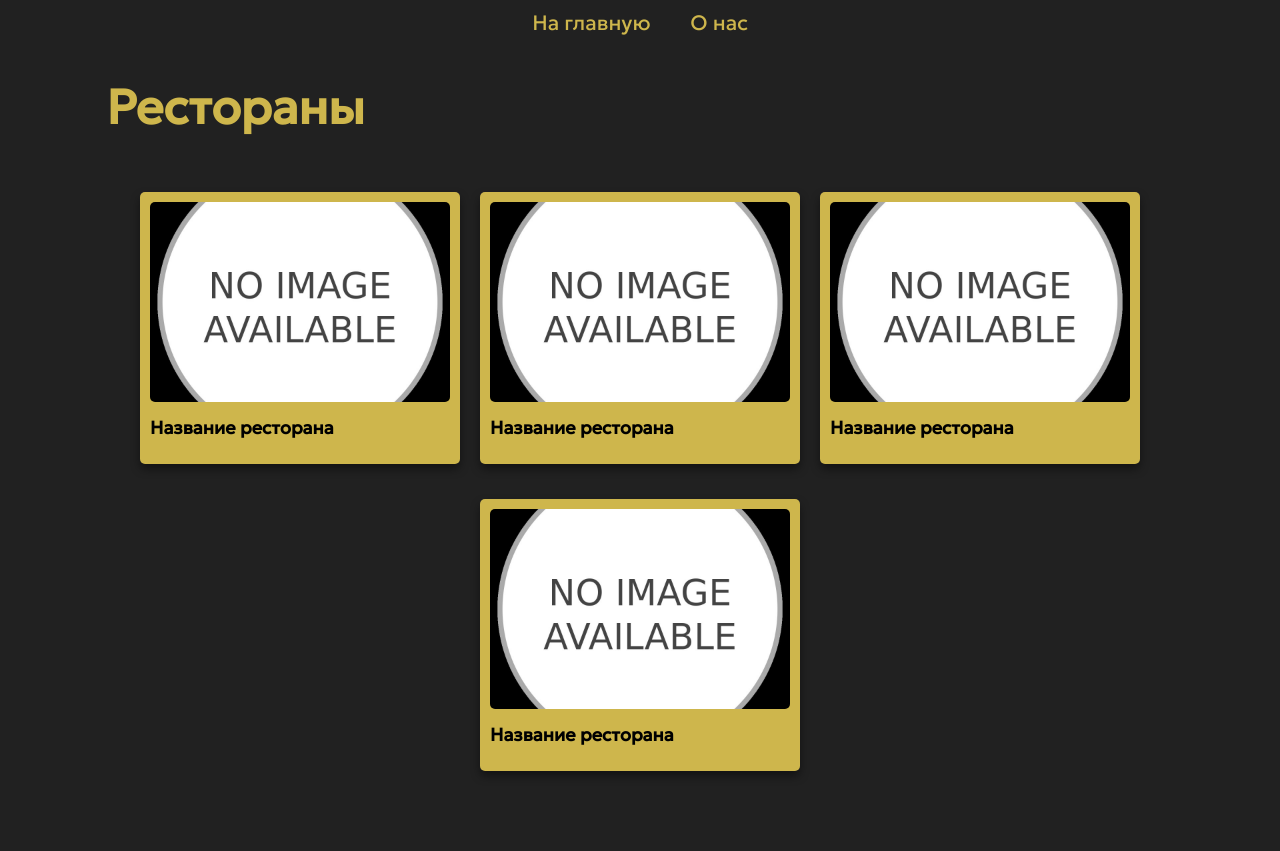
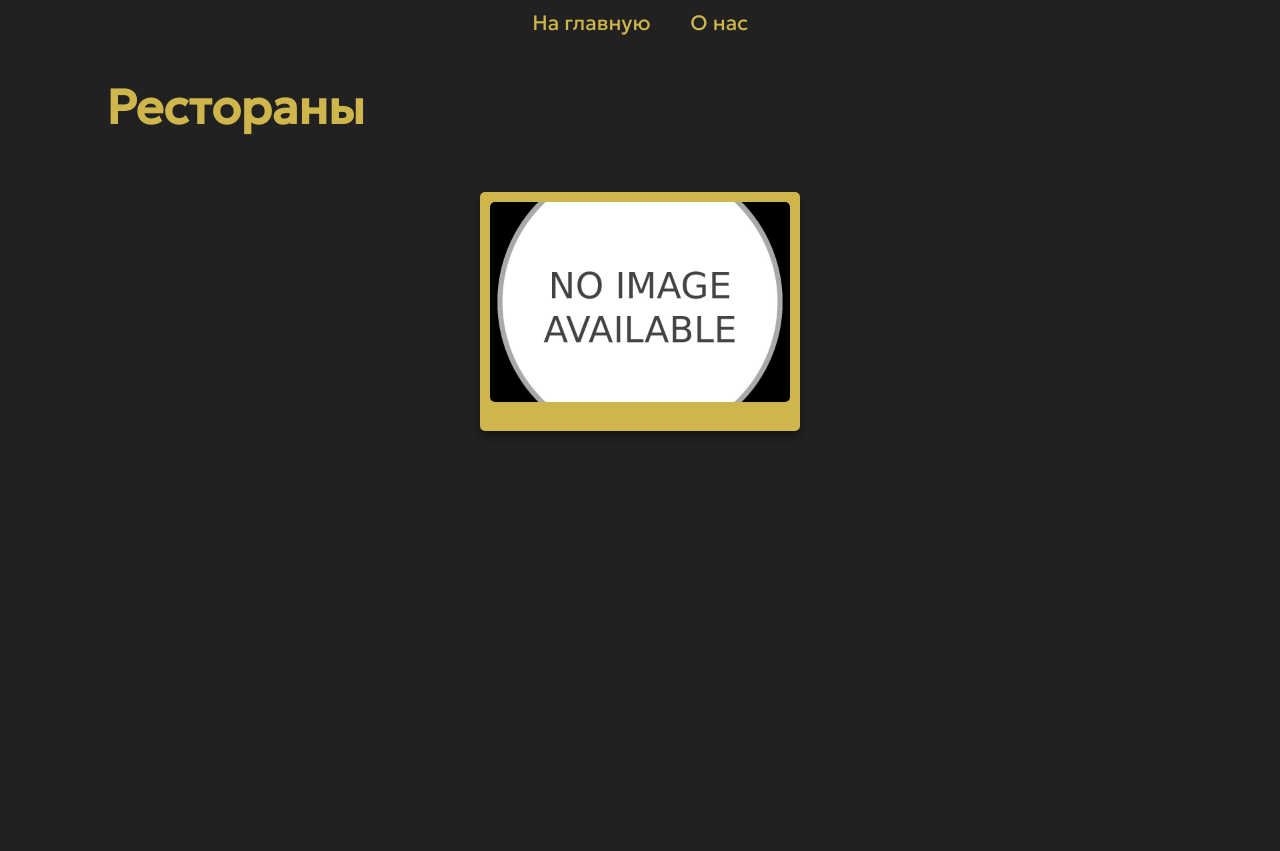
Before and after one commit to moxicom/Restaurants-delivery, a PHP site: page /controllers/restaurants_page.php in a window 1280 px wide. After the commit the page ends 432 px from the top, so only its background shows below. Run offline with PHP 8.4, Linux system fonts and the light colour scheme; tables that the repository leaves empty or names only in its code hold one stand-in row (values such as "Sample post").

Commit message:
restaurants page is done

```diff
--- a/controllers/restaurants_page.php
+++ b/controllers/restaurants_page.php
@@ -9,6 +9,21 @@ use \Twig\Environment;
 $loader = new FilesystemLoader("../templates");
 $view = new Environment($loader);
 
-echo $view->render("restaurants-page.html.twig");
+$sql = "SELECT * FROM restaurants";
+$result = $db->query($sql);
+
+if($result->num_rows > 0){
+    $restaurants = array();
+    while($row = $result->fetch_assoc()){
+        $restaurants[] = $row;
+    }
+}
+try{
+    echo $view->render("restaurants-page.html.twig", array(
+        "restaurants" => $restaurants
+    ));
+}
+catch (\Twig\Error\LoaderError|\Twig\Error\RuntimeError|\Twig\Error\SyntaxError $e){}
+
 
 ?>
--- a/styles/main_styles.css
+++ b/styles/main_styles.css
@@ -140,6 +140,11 @@ header {
     font-size: 2.5em;
 }
 
+.horizontal-line{
+    width: 100%;
+
+}
+
 @media (min-width:851px) and (max-width: 1400px){
     .food-page-item-description{
         margin-left: -20px;
--- /dev/null
+++ b/templates/base.html.twig
@@ -0,0 +1,64 @@
+<!DOCTYPE html>
+<html lang="en">
+<head>
+    <meta charset="UTF-8">
+    <meta http-equiv="X-UA-Compatible" content="IE=edge">
+    <meta name="viewport" content="width=device-width, initial-scale=1.0">
+    <link rel="stylesheet" href="../styles/main_styles.css">
+    <link rel="stylesheet" href="../styles/main_page.css">
+    <link rel="icon" type="image/x-icon" href="../styles/favicon.ico">
+
+    <title>Рестораны | RestDelivery</title>
+    <style>
+    .restaurant-container{
+        margin: 50px auto;
+        /* height: 100%; */
+        width: 84%;
+        display: flex;
+        flex-wrap: wrap;
+        justify-content: center;
+        align-items: center;
+    }
+    .restaurant-card {
+      width: 300px;
+      border-radius: 5px;
+      padding: 10px;
+      margin: 5px 10px 30px 10px;
+      background-color: #CEB64C;
+      box-shadow: 0 5px 10px 0 rgba(0, 0, 0, 0.445);
+      transition: box-shadow 0.3s ease
+    }
+    .restaurant-card:hover{
+        box-shadow: 0 5px 30px 0 rgba(206, 182, 76, 0.3);
+    }
+
+    .restaurant-image {
+      width: 100%;
+      height: 200px;
+      object-fit: cover;
+      border-radius: 5px;
+    }
+
+    .restaurant-name {
+      font-size: 18px;
+      margin-top: 10px;
+    }
+  </style>
+</head>
+<body>
+    <div id="menu">
+        <a href="../index.php">
+            На главную
+        </a>
+        <a href="#">
+            О нас
+        </a>
+    </div>
+    {% block links %}{% endblock %}
+    <div class="row"><h1 class="header">{% block header %} {% endblock %} </h1></div>
+    {% block content %}
+
+    {% endblock %}
+
+</body>
+</html>
--- /dev/null
+++ b/templates/restaurant-page.html.twig
@@ -0,0 +1,2 @@
+{% extends "base.html.twig" %}
+{% block header %} Рестораны {% endblock %}
--- a/templates/restaurants-page.html.twig
+++ b/templates/restaurants-page.html.twig
@@ -1,78 +1,15 @@
-<!DOCTYPE html>
-<html lang="en">
-<head>
-    <meta charset="UTF-8">
-    <meta http-equiv="X-UA-Compatible" content="IE=edge">
-    <meta name="viewport" content="width=device-width, initial-scale=1.0">
-    <link rel="stylesheet" href="../styles/main_styles.css">
-    <link rel="stylesheet" href="../styles/main_page.css">
-    <link rel="icon" type="image/x-icon" href="./styles/favicon.ico">
+{% extends "base.html.twig" %}
+{% block header %} Рестораны {% endblock %}
 
-    <title>Рестораны</title>
-    <style>
-    .restaurant-container{
-        margin: 50px auto;
-        /* height: 100%; */
-        width: 84%;
-        display: flex;
-        flex-wrap: wrap;
-        justify-content: center;
-        align-items: center;
-    }
-    .restaurant-card {
-      width: 300px;
-      border-radius: 5px;
-      padding: 10px;
-      margin: 5px 10px 30px 10px;
-      background-color: #CEB64C;
-      box-shadow: 0 5px 10px 0 rgba(0, 0, 0, 0.445);
-      transition: box-shadow 0.3s ease
-    }
-    .restaurant-card:hover{
-        box-shadow: 0 5px 30px 0 rgba(206, 182, 76, 0.3);;
-    }
-
-    .restaurant-image {
-      width: 100%;
-      height: 200px;
-      object-fit: cover;
-      border-radius: 5px;
-    }
-
-    .restaurant-name {
-      font-size: 18px;
-      margin-top: 10px;
-    }
-  </style>
-</head>
-<body>
-    <div id="menu">
-        <a href="../index.php">
-            На главную
-        </a>
-        <a href="#">
-            О нас
-        </a>
+{% block content %}
+    <div class="restaurant-container">
+            {% for restaurant in restaurants %}
+            <a href="../controllers/restaurant_page.php?id={{restaurant.id}}" style="text-decoration: none; color:#212121;">
+                <div class="restaurant-card">
+                    <img src="../uploaded_images/no_image.jpg" alt="Изображение ресторана" class="restaurant-image">
+                    <h2 class="restaurant-name">{{restaurant.restaurantName}}</h2>
+                </div>
+            </a>
+            {% endfor %}
     </div>
-    <div class="row"><h1 class="header">Рестораны</h1></div>
-    <div class="restaurant-container">
-        <div class="restaurant-card">
-            <img src="../uploaded_images/no_image.jpg" alt="Изображение ресторана" class="restaurant-image">
-            <h2 class="restaurant-name">Название ресторана</h2>
-        </div>
-        <div class="restaurant-card">
-            <img src="../uploaded_images/no_image.jpg" alt="Изображение ресторана" class="restaurant-image">
-            <h2 class="restaurant-name">Название ресторана</h2>
-        </div>
-        <div class="restaurant-card">
-            <img src="../uploaded_images/no_image.jpg" alt="Изображение ресторана" class="restaurant-image">
-            <h2 class="restaurant-name">Название ресторана</h2>
-        </div>
-                <div class="restaurant-card">
-            <img src="../uploaded_images/no_image.jpg" alt="Изображение ресторана" class="restaurant-image">
-            <h2 class="restaurant-name">Название ресторана</h2>
-        </div>
-    </div>
-
-</body>
-</html>
+{% endblock %}
```
Also changed, not shown: controllers/restaurant_page.php (added, +42 -0 lines), index.php (+10 -4 lines), styles/main_page.css (+31 -6 lines), templates/index.html.twig (+10 -4 lines).
